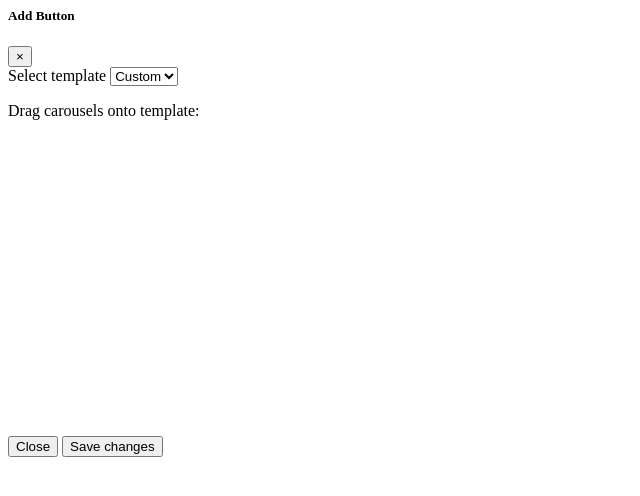
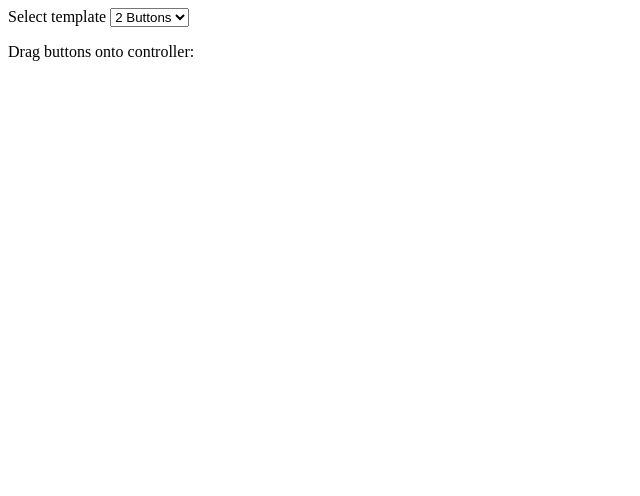
Before and after one commit to EnvironmentalDashboard/digital-signage, a Symfony app: template templates/button-edit.html.twig in a window 1280 px wide. Shown: the top 496 px of the page, without its empty margins (0-640 px from the left). Run offline with Twig, Linux system fonts and the light colour scheme; the template is opened without the code that fills it, so the values that code supplies are empty; some libraries are stand-ins or nearby versions.

Commit message:
renamed some things, new method in TemplateFactory to just return parent instead of cloning, other small changes

```diff
--- a/config/routes/app.yaml
+++ b/config/routes/app.yaml
@@ -78,7 +78,11 @@ controller-save-buttons:
   methods: POST
 button-list-by-controller:
   path: /remote/{id}/button/all
-  controller: App\Controller\RemoteController::listByController
+  controller: App\Controller\Button::listByController
+  methods: GET
+button-list-all:
+  path: /button/all
+  controller: App\Controller\Button::listByController
   methods: GET
 controller-template:
   path: /remote/template/{name}
--- a/src/Controller/Display.php
+++ b/src/Controller/Display.php
@@ -76,7 +76,7 @@ class Display extends AbstractController
             }
             // setup blank presentation that can be edited for displays with no presentations
             if (count($presentations) === 0) {
-                $template = $templateFactory->fromParent(1); // pick a default template
+                $template = $templateFactory->cloneParent(1); // pick a default template
                 $tmp = new Entity\Presentation;
                 $tmp->setTemplate($template);
                 $tmp->setDisplay($display);
@@ -113,7 +113,7 @@ class Display extends AbstractController
                 $template_id = 1;
                 break;
         }
-        $template = $templateFactory->fromParent($template_id);
+        $template = $templateFactory->cloneParent($template_id);
         $twig = $template->getTwig();
         $template = $this->get('twig')->createTemplate($twig);
         return new Response($template->render(['url1' => 'drag carousel here', 'url2' => 'drag carousel here'])); // need to include all possible twig keys
--- a/src/Controller/DisplayEdit.php
+++ b/src/Controller/DisplayEdit.php
@@ -81,7 +81,7 @@ class DisplayEdit extends AbstractController
             $presentation = ($presentationExists) ? $presentationRepo->find($ids[$i]) : new Entity\Presentation();
 
             if ($parentId !== -1) { // not custom template
-                $template = $templateFactory->fromParent($parentId);
+                $template = $templateFactory->cloneParent($parentId);
                 // todo: set custom twig
                 $entityManager->persist($template);
                 $presentation->setTemplate($template);
--- a/src/Controller/RemoteControllerEdit.php
+++ b/src/Controller/RemoteControllerEdit.php
@@ -26,7 +26,7 @@ class RemoteControllerEdit extends AbstractController
         $controller = new Entity\RemoteController;
         $controller->setLabel($label);
 
-        $template = $templateFactory->fromParent(3); // pick default template to be edited later
+        $template = $templateFactory->getParent(3); // pick default template to be edited later
         $controller->setTemplate($template);
 
         $entityManager->persist($controller);
--- a/templates/button-edit.html.twig
+++ b/templates/button-edit.html.twig
@@ -1,47 +1,27 @@
-<div class="modal fade" id="controller-{{controller.id}}-createButtonModal" tabindex="-1" role="dialog" aria-labelledby="createButtonModalLabel"
-  aria-hidden="true">
-  <div class="modal-dialog" role="document">
-    <div class="modal-content">
-      <form action="{{ path('controller-save-buttons', {'id': controller.id}) }}" method="POST">
-        <div class="modal-header">
-          <h5 class="modal-title" id="createButtonModalLabel">Add Button</h5>
-          <button type="button" class="close" data-dismiss="modal" aria-label="Close">
-            <span aria-hidden="true">&times;</span>
-          </button>
-        </div>
 <div class="modal-body">
   <div class="form-group">
     <label for="controller_template_for_{{controller.id}}">Select template</label>
-            <select class="form-control template-select-dropdown" id="controller_template_for_{{controller.id}}" name="controller_template[]" data-controls="#controller-drop-zone-{{controller.id}}">
-                {% if controller.buttons|length > 0 %}
-                <option value="3">2 Buttons</option>
-                {% else %}
-                <option value="-1">Custom</option>
+    <select class="form-control controller-select-dropdown" id="controller_template_for_{{controller.id}}" name="controller_template[]" data-controls="#controller-drop-zone-{{controller.id}}">
+        {% if controller.template.id > 3 %} {# todo: hardcoded maximium parent template id #}
+        <option value="-1" selected>Custom</option>
         {% endif %}
+        <option value="1">2 Buttons</option>
     </select>
   </div>
-          <input type="hidden" name="id[]" value="{{controller.id}}" class="hidden-id">
+  <input type="hidden" name="id[]" value="{{controller.id}}">
   <div class="form-group">
-            <p>Drag carousels onto template:</p>
+    <p>Drag buttons onto controller:</p>
     <input type="hidden" name="button-arrangement[]" value='' id="button-arrangement-{{controller.id}}" class="hidden-button-arrangement">
     <div class="row">
       <div class="col-sm-6">
-                <div style="height: 300px;width: 100%;" class="drop-zone" ondrop="drop_handler(event);" ondragover="dragover_handler(event);" id="controller-drop-zone-{{controller.id}}" data-controller="{{controller.id}}">
+        <div style="height: 300px;width: 100%;" class="drop-zone" ondrop="controller_drop_handler(event);" ondragover="dragover_handler(event);" id="controller-drop-zone-{{controller.id}}" data-controller="{{controller.id}}">
           {{ markup[loop.index-1]|raw }}
         </div>
       </div>
       <div class="col-sm-6">
-              {{ render(controller('App\\Controller\\RemoteController::listByController')) }}
+      {{ render(controller('App\\Controller\\Button::listAll')) }}
       </div>
     </div>
   </div>
 
 </div>
-        <div class="modal-footer">
-          <button type="button" class="btn btn-secondary" data-dismiss="modal">Close</button>
-          <button type="button" class="btn btn-primary">Save changes</button>
-        </div>
-      </form>
-    </div>
-  </div>
-</div>
--- /dev/null
+++ b/templates/button-list.html.twig
@@ -0,0 +1,5 @@
+<ul class="list-group list-group-flush">
+    {% for button in buttons %}
+        <li class="list-group-item draggable-item" draggable="true" ondragstart="dragstart_handler(event);" ondragend="dragend_handler(event);" id="button{{button.id}}">{{button.label}}</li>
+    {% endfor %}
+</ul>
--- a/templates/remote-controller-list.html.twig
+++ /dev/null
@@ -1,5 +0,0 @@
-<ul class="list-group list-group-flush">
-    {% for controller in controllers %}
-        <li class="list-group-item draggable-item" draggable="true" ondragstart="dragstart_handler(event);" ondragend="dragend_handler(event);" id="controller{{controller.id}}">{{controller.label}}</li>
-    {% endfor %}
-</ul>
```
Also changed, not shown: src/Controller/Button.php (added, +38 -0 lines), src/Controller/RemoteController.php (+21 -1 lines), src/Factory/TemplateFactory.php (+20 -5 lines), templates/js/dragAndDrop.js (+8 -0 lines), templates/remote-controller-table.html.twig (+21 -1 lines), 1 other file. Lines whose indentation alone changed are shown as unchanged.
